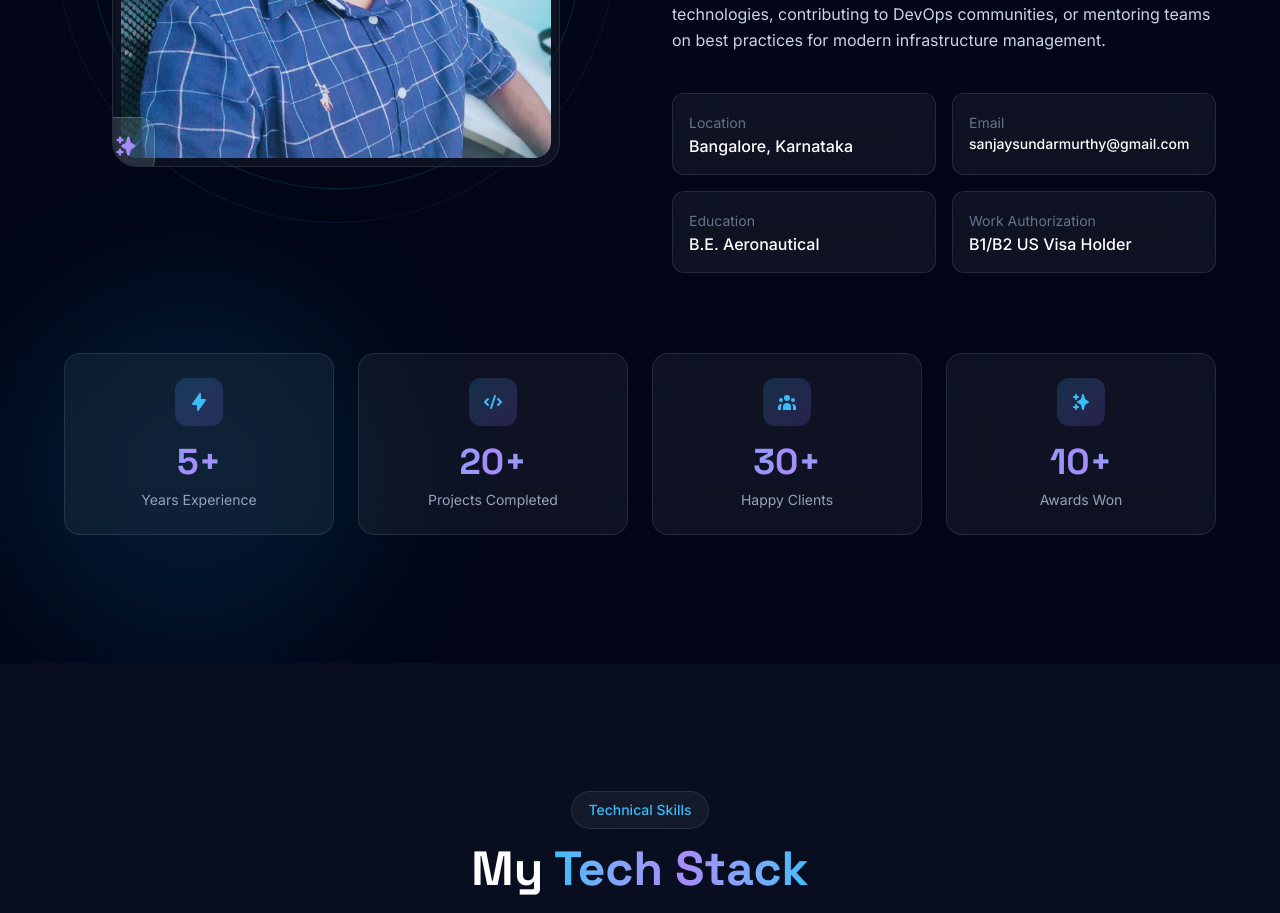
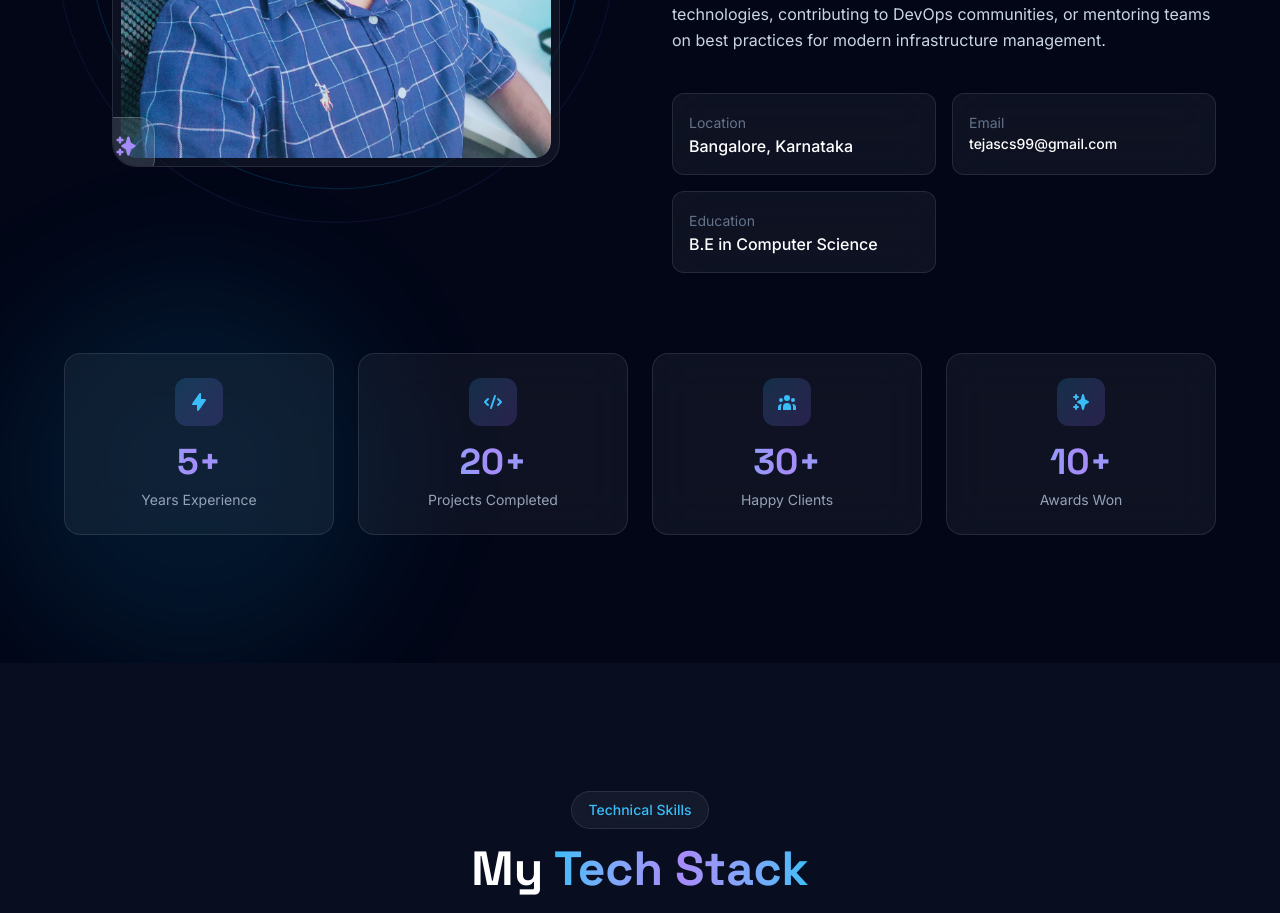
Before and after one commit to tejascs57/tejas-portfolio, a React (Vite) app: page / in a window 1280 px wide. Shown: the part 1620-2533 px from the top of the page. Built offline with nearby package versions, Linux system fonts and the light colour scheme.

Commit message:
Updated About.jsx with tejas info

```diff
--- a/src/components/About.jsx
+++ b/src/components/About.jsx
@@ -84,7 +84,7 @@ const About = ({ setCursorVariant }) => {
                 <div className="w-full h-full rounded-2xl bg-gradient-to-br from-primary-500/20 via-dark-800 to-accent-500/20 flex items-center justify-center overflow-hidden">
                   <img
                     src={profileImg}
-                    alt="Sanjay S - Senior DevOps Engineer"
+                    alt="Tejas C S - Senior DevOps Engineer"
                     className="w-full h-full object-cover rounded-2xl"
                     loading="lazy"
                   />
@@ -152,15 +152,11 @@ const About = ({ setCursorVariant }) => {
               </div>
               <div className="glass rounded-xl p-4">
                 <span className="text-dark-500 text-sm">Email</span>
-                <p className="text-white font-medium text-sm break-all">sanjaysundarmurthy@gmail.com</p>
+                <p className="text-white font-medium text-sm break-all">tejascs99@gmail.com</p>
               </div>
               <div className="glass rounded-xl p-4">
                 <span className="text-dark-500 text-sm">Education</span>
-                <p className="text-white font-medium">B.E. Aeronautical</p>
-              </div>
-              <div className="glass rounded-xl p-4">
-                <span className="text-dark-500 text-sm">Work Authorization</span>
-                <p className="text-white font-medium">B1/B2 US Visa Holder</p>
+                <p className="text-white font-medium">B.E in Computer Science</p>
               </div>
             </div>
           </motion.div>
```
